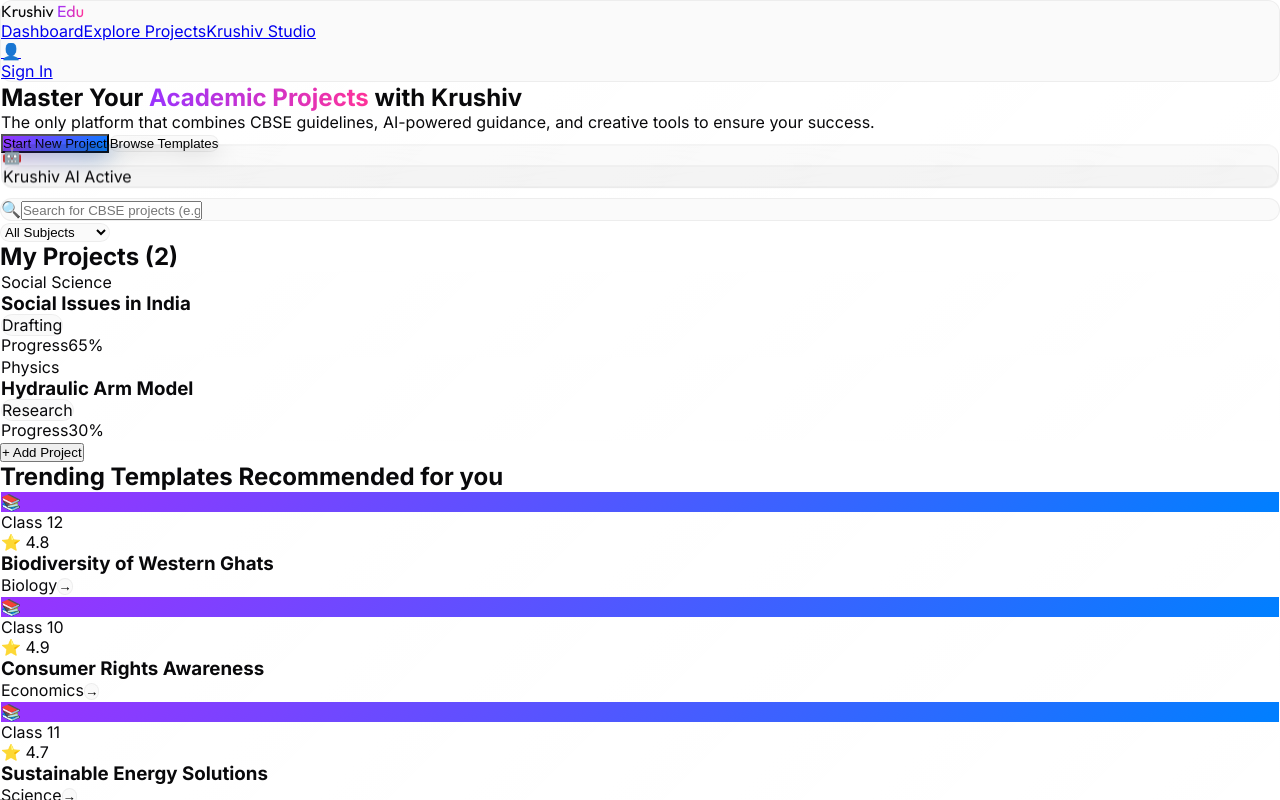
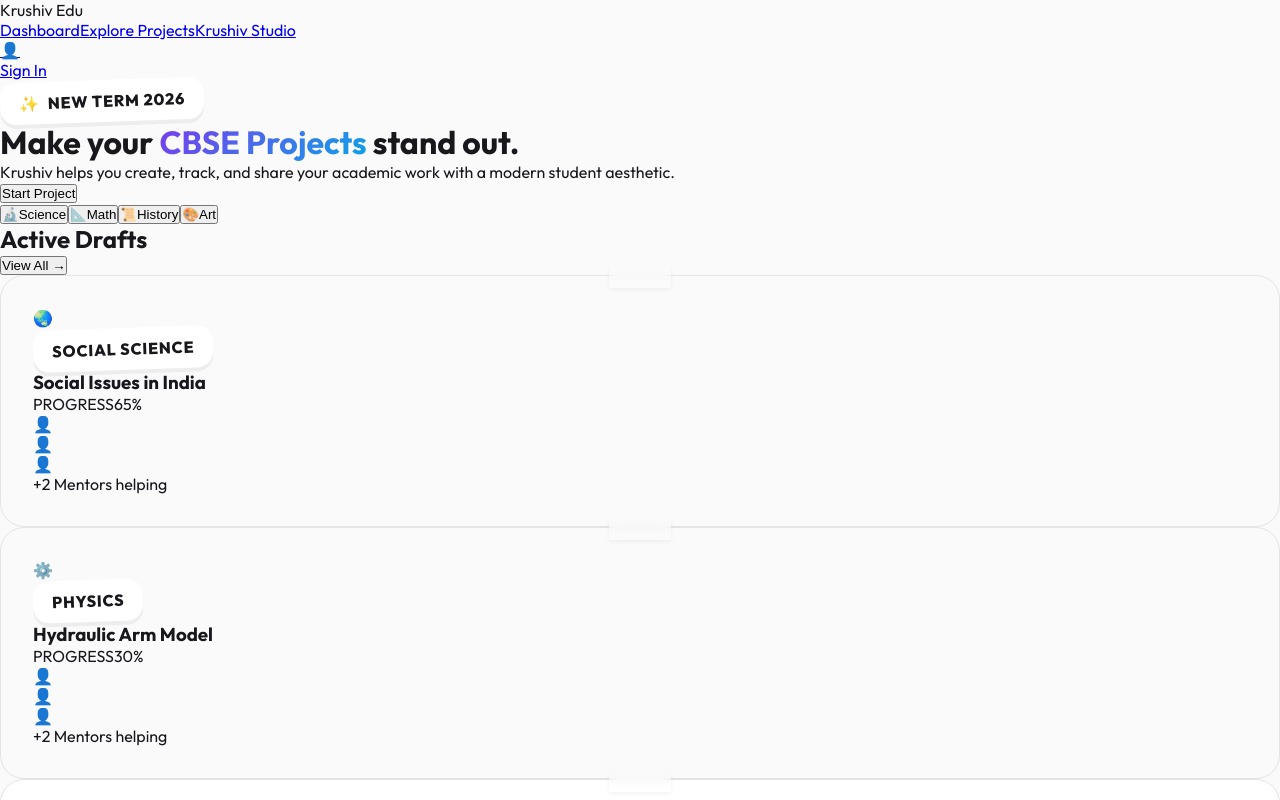
Before and after one commit to ANNML01/krushiv-edu, a Next.js app: page / in a window 1280 px wide. Shown: the top 800 px of the page. Built offline with nearby package versions, Linux system fonts and the light colour scheme.

Commit message:
Beautify app to current CBSE students standard: Scrapbook aesthetic & Student UI

```diff
--- a/src/app/globals.css
+++ b/src/app/globals.css
@@ -1,56 +1,37 @@
 :root {
-  --background: 240 10% 3.9%;
-  --foreground: 0 0% 98%;
-  --card: 240 10% 3.9%;
-  --card-foreground: 0 0% 98%;
-  --popover: 240 10% 3.9%;
-  --popover-foreground: 0 0% 98%;
-  --primary: 263.4 70% 50.4%;
+  --background: 0 0% 98%;
+  --foreground: 240 10% 10%;
+  --card: 0 0% 100%;
+  --card-foreground: 240 10% 10%;
+  --primary: 262.1 83.3% 57.8%;
   --primary-foreground: 210 20% 98%;
-  --secondary: 240 3.7% 15.9%;
-  --secondary-foreground: 0 0% 98%;
-  --muted: 240 3.7% 15.9%;
-  --muted-foreground: 240 5% 64.9%;
-  --accent: 240 3.7% 15.9%;
-  --accent-foreground: 0 0% 98%;
-  --destructive: 0 62.8% 30.6%;
-  --destructive-foreground: 0 0% 98%;
-  --border: 240 3.7% 15.9%;
-  --input: 240 3.7% 15.9%;
-  --ring: 263.4 70% 50.4%;
-  --radius: 0.75rem;
+  --secondary: 199 89% 48%; /* Electric Blue */
+  --accent: 330 81% 60%;    /* Vibrant Pink */
+  --muted: 240 4.8% 95.9%;
+  --border: 240 5.9% 90%;
+  --radius: 1.5rem;
 
-  /* Custom Brand Colors */
-  --krushiv-purple: 270 100% 60%;
-  --krushiv-blue: 210 100% 50%;
-  --krushiv-pink: 330 100% 60%;
-  --glass: rgba(255, 255, 255, 0.03);
-  --glass-border: rgba(255, 255, 255, 0.1);
+  /* Student Aesthetic Colors */
+  --soft-purple: 270 70% 94%;
+  --soft-blue: 200 70% 94%;
+  --soft-pink: 330 70% 94%;
+  --soft-yellow: 45 90% 92%;
+
+  --sticker-shadow: 0 4px 0 rgba(0,0,0,0.05);
 }
 
-@media (prefers-color-scheme: light) {
+@media (prefers-color-scheme: dark) {
   :root {
-    --background: 0 0% 100%;
-    --foreground: 240 10% 3.9%;
-    --card: 0 0% 100%;
-    --card-foreground: 240 10% 3.9%;
-    --popover: 0 0% 100%;
-    --popover-foreground: 240 10% 3.9%;
-    --primary: 262.1 83.3% 57.8%;
-    --primary-foreground: 210 20% 98%;
-    --secondary: 240 4.8% 95.9%;
-    --secondary-foreground: 240 5.9% 10%;
-    --muted: 240 4.8% 95.9%;
-    --muted-foreground: 240 3.8% 46.1%;
-    --accent: 240 4.8% 95.9%;
-    --accent-foreground: 240 5.9% 10%;
-    --destructive: 0 84.2% 60.2%;
-    --destructive-foreground: 210 20% 98%;
-    --border: 240 5.9% 90%;
-    --input: 240 5.9% 90%;
-    --ring: 262.1 83.3% 57.8%;
-    --glass: rgba(0, 0, 0, 0.02);
-    --glass-border: rgba(0, 0, 0, 0.05);
+    --background: 240 10% 3.9%;
+    --foreground: 0 0% 98%;
+    --card: 240 10% 6%;
+    --primary: 263.4 70% 50.4%;
+    --secondary: 199 89% 48%;
+    --accent: 330 81% 60%;
+    --soft-purple: 270 30% 15%;
+    --soft-blue: 200 30% 15%;
+    --soft-pink: 330 30% 15%;
+    --soft-yellow: 45 30% 15%;
   }
 }
 
@@ -64,81 +45,94 @@
 body {
   background-color: hsl(var(--background));
   color: hsl(var(--foreground));
-  font-family: 'Inter', -apple-system, BlinkMacSystemFont, 'Segoe UI', Roboto, sans-serif;
+  font-family: 'Outfit', 'Inter', sans-serif;
   -webkit-font-smoothing: antialiased;
-  min-height: 100vh;
-  overflow-x: hidden;
+  background-image:
+    radial-gradient(at 0% 0%, hsla(var(--primary), 0.05) 0, transparent 50%),
+    radial-gradient(at 50% 0%, hsla(var(--secondary), 0.05) 0, transparent 50%),
+    radial-gradient(at 100% 0%, hsla(var(--accent), 0.05) 0, transparent 50%);
 }
 
-/* Glassmorphism */
-.glass {
-  background: var(--glass);
-  backdrop-filter: blur(12px);
-  -webkit-backdrop-filter: blur(12px);
-  border: 1px solid var(--glass-border);
-  border-radius: var(--radius);
+/* Sticker Style Component */
+.sticker {
+  background: white;
+  padding: 0.5rem 1rem;
+  border-radius: 1rem;
+  border: 3px solid white;
+  box-shadow: var(--sticker-shadow);
+  display: inline-flex;
+  align-items: center;
+  gap: 0.5rem;
+  font-weight: 800;
+  text-transform: uppercase;
+  letter-spacing: 0.05em;
+  transform: rotate(-2deg);
+  transition: transform 0.2s cubic-bezier(0.175, 0.885, 0.32, 1.275);
 }
 
-.glass-card {
-  background: linear-gradient(135deg, rgba(255,255,255,0.05) 0%, rgba(255,255,255,0.01) 100%);
-  backdrop-filter: blur(10px);
-  border: 1px solid rgba(255,255,255,0.1);
-  border-radius: var(--radius);
-  transition: transform 0.3s cubic-bezier(0.4, 0, 0.2, 1), box-shadow 0.3s ease;
+.sticker:hover {
+  transform: rotate(2deg) scale(1.1);
 }
 
-.glass-card:hover {
-  transform: translateY(-4px);
-  box-shadow: 0 20px 40px rgba(0,0,0,0.4);
-  border-color: rgba(255,255,255,0.2);
+/* Scrapbook Card */
+.scrapbook-card {
+  background: hsl(var(--card));
+  border-radius: var(--radius);
+  border: 1px solid hsl(var(--border));
+  padding: 2rem;
+  position: relative;
+  transition: all 0.3s ease;
+}
+
+.scrapbook-card::before {
+  content: '';
+  position: absolute;
+  top: -10px;
+  left: 50%;
+  transform: translateX(-50%);
+  width: 60px;
+  height: 20px;
+  background: rgba(255, 255, 255, 0.2);
+  backdrop-filter: blur(4px);
+  border: 1px solid rgba(255, 255, 255, 0.1);
+  box-shadow: 0 2px 4px rgba(0,0,0,0.05);
+}
+
+/* Interactive Milestone Line */
+.milestone-line {
+  position: relative;
+  padding-left: 3rem;
+}
+
+.milestone-line::before {
+  content: '';
+  position: absolute;
+  left: 1rem;
+  top: 0;
+  bottom: 0;
+  width: 2px;
+  background: repeating-linear-gradient(
+    to bottom,
+    transparent,
+    transparent 10px,
+    hsl(var(--border)) 10px,
+    hsl(var(--border)) 20px
+  );
 }
 
 /* Animations */
-@keyframes float {
-  0% { transform: translateY(0px); }
-  50% { transform: translateY(-10px); }
-  100% { transform: translateY(0px); }
+@keyframes bounce-subtle {
+  0%, 100% { transform: translateY(0); }
+  50% { transform: translateY(-5px); }
 }
 
-@keyframes pulse-glow {
-  0% { box-shadow: 0 0 0 0 rgba(139, 92, 246, 0.4); }
-  70% { box-shadow: 0 0 0 15px rgba(139, 92, 246, 0); }
-  100% { box-shadow: 0 0 0 0 rgba(139, 92, 246, 0); }
+.animate-bounce-subtle {
+  animation: bounce-subtle 3s ease-in-out infinite;
 }
 
-.animate-float {
-  animation: float 4s ease-in-out infinite;
-}
-
-.animate-pulse-glow {
-  animation: pulse-glow 2s infinite;
-}
-
-/* Gradients */
-.text-gradient {
-  background: linear-gradient(to right, hsl(var(--krushiv-purple)), hsl(var(--krushiv-pink)));
+/* Typography Gradient */
+.text-student {
+  background: linear-gradient(135deg, hsl(var(--primary)), hsl(var(--secondary)));
   -webkit-background-clip: text;
   -webkit-text-fill-color: transparent;
 }
-
-.bg-gradient {
-  background: linear-gradient(135deg, hsl(var(--krushiv-purple)), hsl(var(--krushiv-blue)));
-}
-
-/* Scrollbar */
-::-webkit-scrollbar {
-  width: 6px;
-}
-
-::-webkit-scrollbar-track {
-  background: transparent;
-}
-
-::-webkit-scrollbar-thumb {
-  background: hsl(var(--muted));
-  border-radius: 10px;
-}
-
-::-webkit-scrollbar-thumb:hover {
-  background: hsl(var(--primary));
-}
--- a/src/app/page.tsx
+++ b/src/app/page.tsx
@@ -2,136 +2,118 @@ import Image from "next/image";
 
 export default function Home() {
   const activeProjects = [
-    { id: 1, title: "Social Issues in India", type: "Social Science", progress: 65, status: "Drafting" },
-    { id: 2, title: "Hydraulic Arm Model", type: "Physics", progress: 30, status: "Research" },
+    { id: 1, title: "Social Issues in India", type: "Social Science", progress: 65, color: "var(--soft-purple)", emoji: "🌏" },
+    { id: 2, title: "Hydraulic Arm Model", type: "Physics", progress: 30, color: "var(--soft-blue)", emoji: "⚙️" },
   ];
 
-  const trendingProjects = [
-    { id: 3, title: "Biodiversity of Western Ghats", level: "Class 12", subject: "Biology", rating: 4.8 },
-    { id: 4, title: "Consumer Rights Awareness", level: "Class 10", subject: "Economics", rating: 4.9 },
-    { id: 5, title: "Sustainable Energy Solutions", level: "Class 11", subject: "Science", rating: 4.7 },
+  const categories = [
+    { name: "Science", icon: "🔬", color: "var(--soft-blue)" },
+    { name: "Math", icon: "📐", color: "var(--soft-yellow)" },
+    { name: "History", icon: "📜", color: "var(--soft-orange)" },
+    { name: "Art", icon: "🎨", color: "var(--soft-pink)" },
   ];
 
   return (
-    <div className="max-w-7xl mx-auto px-6">
-      {/* Hero Section */}
-      <section className="relative overflow-hidden rounded-3xl p-8 md:p-16 mb-12 glass-card">
-        <div className="absolute top-0 right-0 -mr-20 -mt-20 w-96 h-96 bg-purple-500/20 blur-[100px] rounded-full"></div>
-        <div className="absolute bottom-0 left-0 -ml-20 -mb-20 w-80 h-80 bg-blue-500/20 blur-[100px] rounded-full"></div>
-
-        <div className="relative z-10 grid md:grid-cols-2 gap-12 items-center">
-          <div>
-            <h1 className="text-4xl md:text-6xl font-bold outfit mb-6 leading-tight">
-              Master Your <span className="text-gradient">Academic Projects</span> with Krushiv
+    <div className="max-w-7xl mx-auto px-6 py-10">
+      {/* Header Area */}
+      <header className="flex flex-col md:flex-row justify-between items-end mb-16 gap-8">
+        <div className="max-w-2xl">
+          <div className="sticker mb-6 text-purple-600 bg-purple-50">
+            <span>✨</span> New Term 2026
+          </div>
+          <h1 className="text-5xl md:text-7xl font-black outfit leading-[1.1] mb-6">
+            Make your <span className="text-student">CBSE Projects</span> stand out.
           </h1>
-            <p className="text-lg text-white/60 mb-8 max-w-lg">
-              The only platform that combines CBSE guidelines, AI-powered guidance, and creative tools to ensure your success.
+          <p className="text-xl text-foreground/60 leading-relaxed">
+            Krushiv helps you create, track, and share your academic work with a modern student aesthetic.
           </p>
-            <div className="flex flex-wrap gap-4">
-              <button className="px-8 py-4 rounded-full bg-gradient font-bold hover:scale-105 transition-transform shadow-lg shadow-purple-500/25">
-                Start New Project
-              </button>
-              <button className="px-8 py-4 rounded-full glass border border-white/10 font-bold hover:bg-white/5 transition-all">
-                Browse Templates
+        </div>
+        <div className="flex gap-4">
+          <button className="px-8 py-4 rounded-3xl bg-foreground text-background font-bold hover:scale-105 transition-all shadow-xl">
+            Start Project
           </button>
         </div>
+      </header>
+
+      {/* Categories Bar */}
+      <div className="flex gap-4 overflow-x-auto pb-8 no-scrollbar">
+        {categories.map(cat => (
+          <button key={cat.name} className="flex-shrink-0 px-6 py-3 rounded-full border-2 border-foreground/5 hover:border-primary/30 hover:bg-primary/5 transition-all flex items-center gap-3 font-bold">
+            <span className="text-xl">{cat.icon}</span>
+            {cat.name}
+          </button>
+        ))}
       </div>
 
-          <div className="hidden md:flex justify-center">
-            <div className="relative w-72 h-72 animate-float">
-               {/* Friendly AI Bot Placeholder */}
-              <div className="absolute inset-0 bg-gradient-to-tr from-purple-500 to-pink-500 rounded-full blur-2xl opacity-20 animate-pulse"></div>
-              <div className="relative w-full h-full glass rounded-full flex items-center justify-center border border-white/20">
-                <span className="text-8xl">🤖</span>
-                <div className="absolute -bottom-4 right-0 glass px-4 py-2 rounded-2xl border border-white/10 text-xs font-bold uppercase tracking-widest">
-                  Krushiv AI Active
+      <div className="grid lg:grid-cols-3 gap-12 mt-8">
+        {/* Left: Active Projects */}
+        <div className="lg:col-span-2 space-y-8">
+          <div className="flex items-center justify-between">
+            <h2 className="text-3xl font-black outfit">Active Drafts</h2>
+            <button className="text-sm font-bold text-primary">View All →</button>
+          </div>
+
+          <div className="grid md:grid-cols-2 gap-8">
+            {activeProjects.map(project => (
+              <div key={project.id} className="scrapbook-card group cursor-pointer hover:shadow-2xl transition-all" style={{ backgroundColor: project.color }}>
+                <div className="flex justify-between items-start mb-6">
+                  <div className="text-4xl">{project.emoji}</div>
+                  <div className="sticker text-[10px] bg-white text-black">
+                    {project.type}
                   </div>
                 </div>
-            </div>
-          </div>
-        </div>
-      </section>
+                <h3 className="text-2xl font-black mb-6 group-hover:text-primary transition-colors">{project.title}</h3>
 
-      {/* Search & Filters */}
-      <div className="flex flex-col md:flex-row gap-4 mb-12">
-        <div className="flex-1 glass px-6 py-4 rounded-2xl border border-white/10 flex items-center gap-4 focus-within:border-purple-500/50 transition-colors">
-          <span className="opacity-50">🔍</span>
-          <input
-            type="text"
-            placeholder="Search for CBSE projects (e.g. Class 10 Science, History)..."
-            className="bg-transparent border-none outline-none w-full text-white placeholder:text-white/30"
-          />
-        </div>
-        <select className="glass px-6 py-4 rounded-2xl border border-white/10 bg-transparent outline-none">
-          <option>All Subjects</option>
-          <option>Science</option>
-          <option>Math</option>
-          <option>Social Science</option>
-        </select>
-      </div>
-
-      <div className="grid lg:grid-cols-3 gap-12">
-        {/* Active Projects */}
-        <div className="lg:col-span-1">
-          <h2 className="text-2xl font-bold outfit mb-6 flex items-center gap-2">
-            My Projects <span className="text-sm font-normal text-white/40 ml-2">({activeProjects.length})</span>
-          </h2>
-          <div className="space-y-4">
-            {activeProjects.map(project => (
-              <div key={project.id} className="glass-card p-6 border border-white/10 rounded-2xl group cursor-pointer">
-                <div className="flex justify-between items-start mb-4">
-                  <div>
-                    <span className="text-[10px] uppercase tracking-widest font-bold text-purple-400 mb-1 block">{project.type}</span>
-                    <h3 className="font-bold group-hover:text-purple-400 transition-colors">{project.title}</h3>
-                  </div>
-                  <span className="text-xs glass px-2 py-1 rounded-md">{project.status}</span>
-                </div>
-                <div className="space-y-2">
-                  <div className="flex justify-between text-xs text-white/40">
-                    <span>Progress</span>
+                <div className="space-y-3">
+                  <div className="flex justify-between text-xs font-bold opacity-40">
+                    <span>PROGRESS</span>
                     <span>{project.progress}%</span>
                   </div>
-                  <div className="h-1.5 w-full bg-white/5 rounded-full overflow-hidden">
+                  <div className="h-3 w-full bg-black/5 rounded-full overflow-hidden">
                     <div
-                      className="h-full bg-gradient transition-all duration-1000"
+                      className="h-full bg-foreground transition-all duration-1000"
                       style={{ width: `${project.progress}%` }}
                     ></div>
                   </div>
                 </div>
+
+                <div className="mt-8 flex -space-x-2">
+                  {[1,2,3].map(i => (
+                    <div key={i} className="w-8 h-8 rounded-full border-2 border-white bg-foreground/10 flex items-center justify-center text-[10px] font-bold">
+                      👤
                     </div>
                   ))}
-            <button className="w-full py-4 rounded-2xl border border-dashed border-white/20 text-white/40 font-medium hover:border-purple-500/50 hover:text-purple-400 transition-all">
-              + Add Project
-            </button>
+                  <div className="pl-4 text-[10px] font-bold opacity-40 flex items-center">
+                    +2 Mentors helping
+                  </div>
+                </div>
+              </div>
+            ))}
           </div>
         </div>
 
-        {/* Trending Projects */}
-        <div className="lg:col-span-2">
-          <h2 className="text-2xl font-bold outfit mb-6 flex items-center gap-2">
-            Trending Templates <span className="text-sm font-normal text-white/40 ml-2">Recommended for you</span>
-          </h2>
-          <div className="grid sm:grid-cols-2 gap-6">
-            {trendingProjects.map(project => (
-              <div key={project.id} className="glass-card p-6 border border-white/10 rounded-3xl group">
-                <div className="aspect-video mb-6 bg-gradient rounded-2xl overflow-hidden relative opacity-80 group-hover:opacity-100 transition-opacity">
-                  <div className="absolute inset-0 flex items-center justify-center text-4xl opacity-50 group-hover:scale-110 transition-transform">📚</div>
-                </div>
-                <div className="flex justify-between items-center mb-2">
-                   <span className="text-xs font-bold text-purple-400">{project.level}</span>
-                   <div className="flex items-center gap-1 text-xs font-bold">
-                     <span className="text-yellow-400">⭐</span> {project.rating}
+        {/* Right: Krushiv Updates */}
+        <div className="lg:col-span-1">
+          <div className="scrapbook-card bg-primary text-white border-none shadow-xl shadow-primary/20 sticky top-32">
+             <div className="absolute top-4 right-4 text-4xl animate-bounce-subtle">🤖</div>
+             <h3 className="text-2xl font-black mb-4">Krushiv says:</h3>
+             <p className="text-primary-foreground/80 mb-8 leading-relaxed font-medium">
+               "Hey! I noticed you haven't uploaded your bibliography for the Science project yet. Want me to help you format it in CBSE style?"
+             </p>
+             <button className="w-full py-4 rounded-2xl bg-white text-primary font-black hover:bg-white/90 transition-all">
+               Let's Do It
+             </button>
+
+             <div className="mt-12 pt-8 border-t border-white/10">
+               <h4 className="text-xs font-black uppercase tracking-widest mb-4 opacity-60">Milestone reached</h4>
+               <div className="flex items-center gap-4">
+                 <div className="w-12 h-12 rounded-full bg-white/20 flex items-center justify-center text-2xl">🏆</div>
+                 <div>
+                   <p className="font-bold">Topic Wizard</p>
+                   <p className="text-xs opacity-60">Unlocked for selecting a trending topic.</p>
                  </div>
                </div>
-                <h3 className="text-xl font-bold mb-4">{project.title}</h3>
-                <div className="flex items-center justify-between">
-                  <span className="text-sm text-white/60">{project.subject}</span>
-                  <button className="p-2 rounded-full glass hover:bg-purple-500 transition-colors">
-                    →
-                  </button>
              </div>
-              </div>
-            ))}
           </div>
         </div>
       </div>
--- a/src/components/KrushivBot.tsx
+++ b/src/components/KrushivBot.tsx
@@ -5,7 +5,7 @@ import { useState } from "react";
 export default function KrushivBot() {
   const [isOpen, setIsOpen] = useState(false);
   const [messages, setMessages] = useState([
-    { role: 'assistant', text: "Namaste! I'm Krushiv. How can I help you with your project today?" }
+    { role: 'assistant', text: "Hey! I'm Krushiv, your project buddy. Ready to make something awesome today?" }
   ]);
   const [input, setInput] = useState("");
 
@@ -16,7 +16,7 @@ export default function KrushivBot() {
 
     // Simulate AI response
     setTimeout(() => {
-      setMessages(prev => [...prev, { role: 'assistant', text: "That's a great question! For CBSE projects, I recommend focusing on the Methodology section first. Would you like me to generate a template for that?" }]);
+      setMessages(prev => [...prev, { role: 'assistant', text: "Ooh, interesting! I checked the CBSE 2026 rubrics, and adding a 'Societal Impact' section could boost your internal marks by 15%. Want me to draft a structure?" }]);
     }, 1000);
   };
 
@@ -25,30 +25,30 @@ export default function KrushivBot() {
       {/* Toggle Button */}
       <button
         onClick={() => setIsOpen(!isOpen)}
-        className="fixed bottom-24 right-8 z-[100] w-14 h-14 rounded-2xl bg-gradient shadow-2xl flex items-center justify-center text-3xl animate-float hover:scale-110 transition-transform"
+        className="fixed bottom-24 right-8 z-[100] w-16 h-16 rounded-[2rem] bg-primary shadow-2xl flex items-center justify-center text-4xl animate-bounce-subtle hover:scale-110 transition-transform border-4 border-white"
       >
         🤖
       </button>
 
-      {/* Chat Window */}
+      {/* Chat Window - Scrapbook Style */}
       {isOpen && (
-        <div className="fixed bottom-40 right-8 z-[100] w-80 md:w-96 glass-card border border-white/10 rounded-3xl overflow-hidden shadow-2xl animate-in slide-in-from-bottom-10">
-          <div className="p-6 bg-gradient flex items-center justify-between">
+        <div className="fixed bottom-44 right-8 z-[100] w-80 md:w-96 scrapbook-card bg-white border-none shadow-2xl overflow-hidden animate-in slide-in-from-bottom-10 flex flex-col p-0">
+          <div className="p-6 bg-primary text-white flex items-center justify-between">
             <div className="flex items-center gap-3">
-              <span className="text-2xl">🤖</span>
+              <span className="text-3xl">🤖</span>
               <div>
-                <h3 className="font-bold outfit leading-none">Krushiv AI</h3>
-                <span className="text-[10px] opacity-70 uppercase tracking-widest font-bold">Educational Agent</span>
+                <h3 className="font-black outfit leading-none">Krushiv AI</h3>
+                <span className="text-[10px] opacity-70 uppercase tracking-widest font-black">Online & Ready</span>
               </div>
             </div>
-            <button onClick={() => setIsOpen(false)} className="opacity-50 hover:opacity-100">✕</button>
+            <button onClick={() => setIsOpen(false)} className="font-black text-xl hover:scale-110 transition-transform">✕</button>
           </div>
 
-          <div className="h-96 p-6 overflow-y-auto space-y-4 bg-background/50">
+          <div className="h-80 p-6 overflow-y-auto space-y-4 bg-[#fdfcf0]/30 no-scrollbar">
             {messages.map((m, i) => (
               <div key={i} className={`flex ${m.role === 'user' ? 'justify-end' : 'justify-start'}`}>
-                <div className={`max-w-[80%] p-4 rounded-2xl text-sm ${
-                  m.role === 'user' ? 'bg-purple-500/20 border border-purple-500/30' : 'glass border border-white/10'
+                <div className={`max-w-[85%] p-4 rounded-2xl text-sm font-bold shadow-sm ${
+                  m.role === 'user' ? 'bg-soft-purple text-primary border-2 border-primary/10' : 'bg-white border-2 border-foreground/5'
                 }`}>
                   {m.text}
                 </div>
@@ -56,17 +56,17 @@ export default function KrushivBot() {
             ))}
           </div>
 
-          <div className="p-4 glass border-t border-white/10 flex gap-2">
+          <div className="p-4 bg-white border-t border-foreground/5 flex gap-2">
             <input
               type="text"
               value={input}
               onChange={(e) => setInput(e.target.value)}
               onKeyDown={(e) => e.key === 'Enter' && sendMessage()}
-              placeholder="Ask anything about your project..."
-              className="flex-1 bg-white/5 border border-white/10 rounded-xl px-4 py-2 text-sm outline-none focus:border-purple-500/50"
+              placeholder="Type your question..."
+              className="flex-1 bg-muted/50 rounded-2xl px-5 py-3 text-sm font-bold outline-none focus:bg-white focus:ring-2 ring-primary/20 transition-all"
             />
-            <button onClick={sendMessage} className="p-2 rounded-xl bg-purple-500 text-sm">
-              ➤
+            <button onClick={sendMessage} className="w-12 h-12 rounded-2xl bg-primary text-white flex items-center justify-center font-black hover:scale-105 transition-all">
+              ➔
             </button>
           </div>
         </div>
```
Also changed, not shown: cloudbuild.yaml (added, +26 -0 lines), src/app/projects/[id]/page.tsx (+69 -102 lines), gcp_project_id.txt (added). Lines whose indentation alone changed are shown as unchanged.
